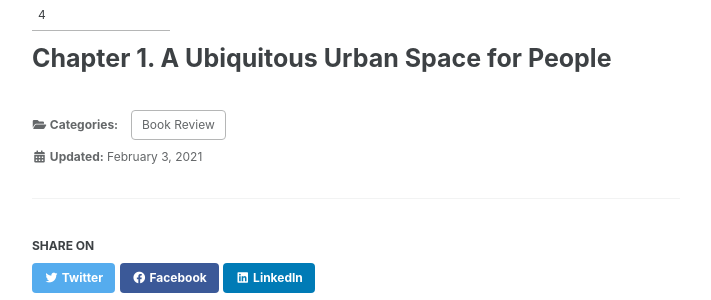
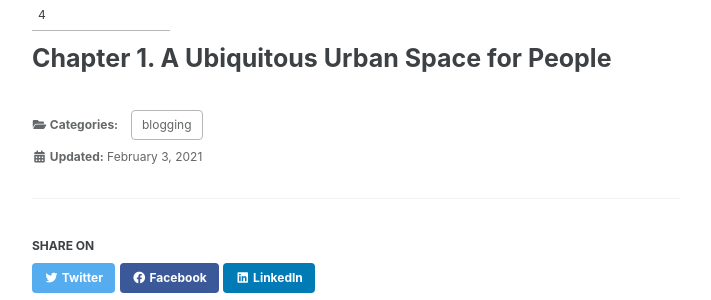
Before and after one commit to jhyeonpark/jhyeonpark.github.io, a Jekyll site: the page built from _posts/2020-10-24-Metha.md, in a window 1280 px wide. Shown: the part 1426-1726 px from the top of the page, without its empty margins (284-995 px from the left). Built offline with Jekyll 4.4.1, drawn with Linux system fonts in a browser that asks for light colours; cached includes are drawn as plain includes.

Commit message:
Update 2020-10-24-Metha.md

```diff
--- a/_posts/2020-10-24-Metha.md
+++ b/_posts/2020-10-24-Metha.md
@@ -1,7 +1,7 @@
 ---
 title: "The Street: A Quintessential Social Public Space"
 categories:
-  - Book Review
+  - blogging
 last_modified_at: 2021-02-03T13:00:00+09:00
 toc: true
 ---
```
